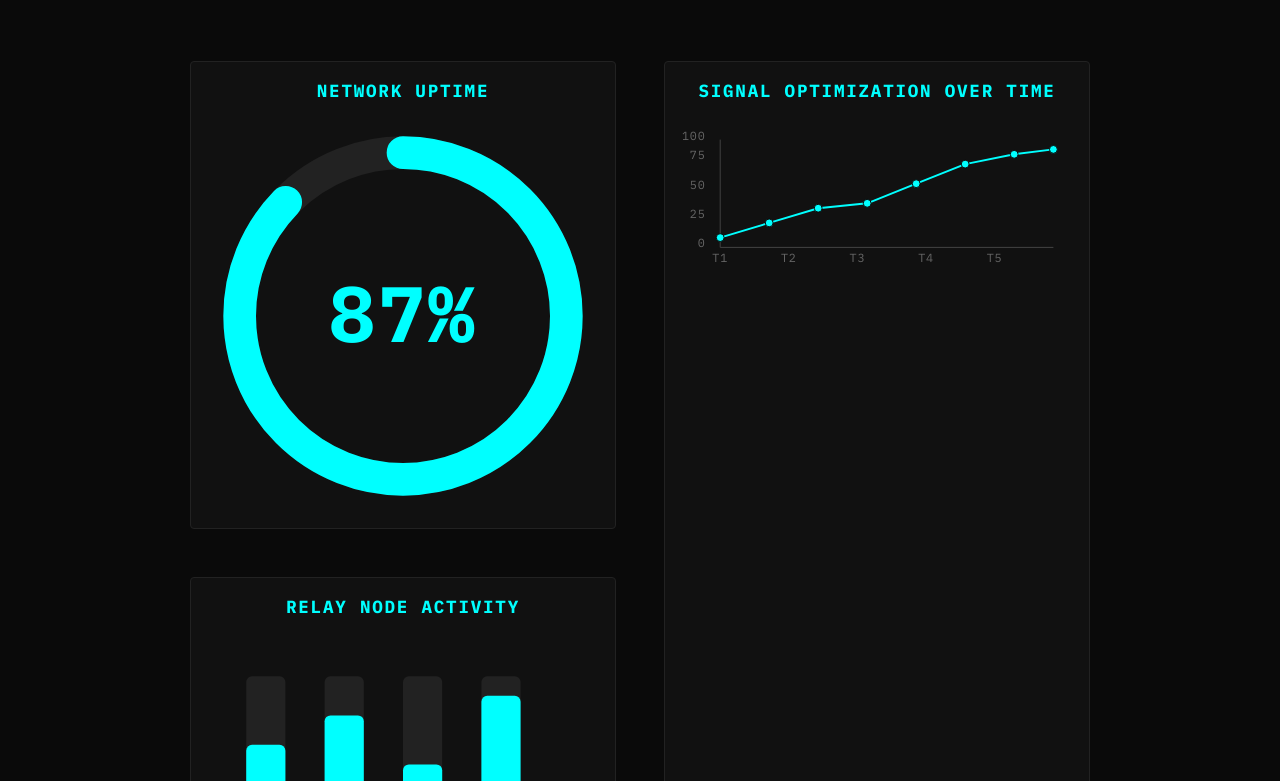
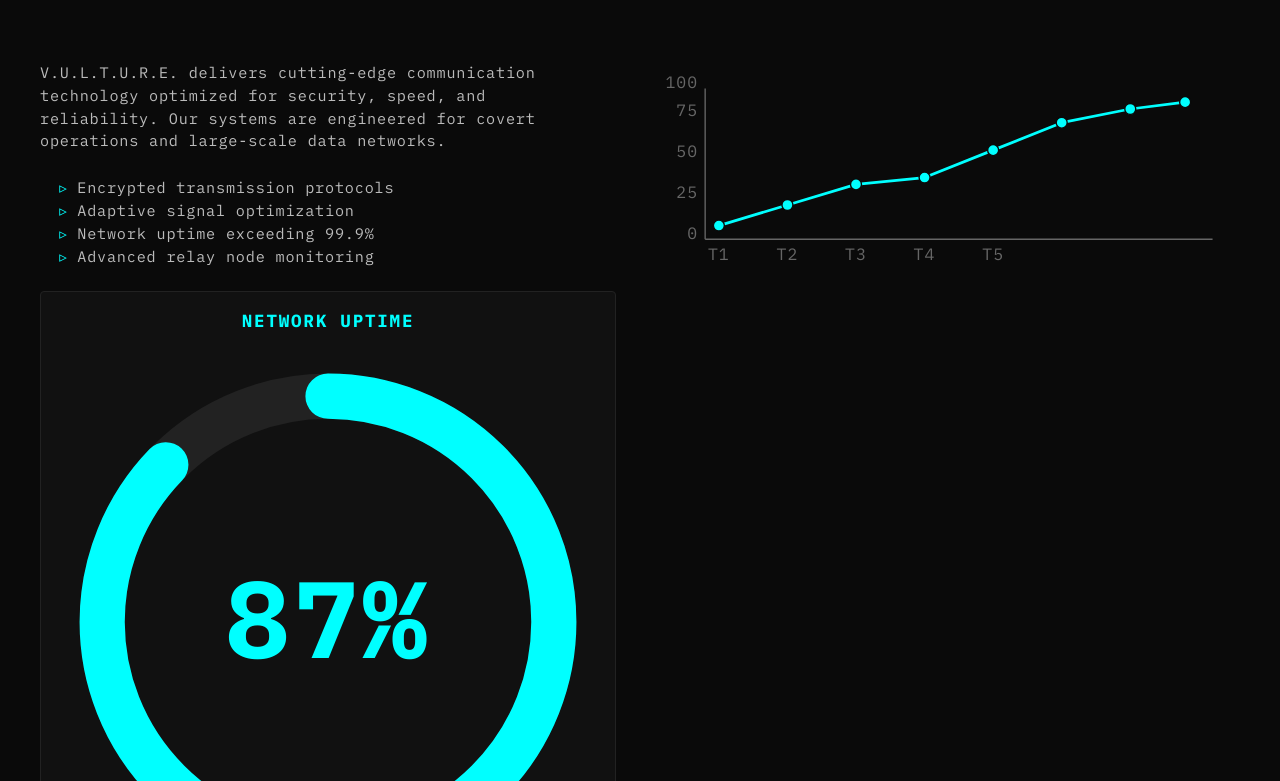
Before and after one commit to Paltogan/.vlt, a plain HTML site: page index.html in a window 1280 px wide. Shown: the part 171-952 px from the top of the page. Drawn offline with Linux system fonts and the light colour scheme.

Commit message:
Update index.html

```diff
--- a/index.html
+++ b/index.html
@@ -24,6 +24,7 @@
       display: flex;
       flex-direction: column;
       user-select: none;
+      min-width: 320px;
     }
     nav {
       background: #111;
@@ -36,6 +37,7 @@
       letter-spacing: 0.1em;
       font-size: 0.875rem;
       color: #666;
+      user-select: none;
     }
     nav .logo {
       font-weight: 700;
@@ -54,9 +56,10 @@
     }
     main {
       flex: 1 0 auto;
-      max-width: 900px;
+      width: 100vw;
+      max-width: 1200px;
       margin: 3rem auto;
-      padding: 0 1rem;
+      padding: 0 2rem;
       display: grid;
       grid-template-columns: 1fr 1fr;
       grid-gap: 3rem;
@@ -83,19 +86,20 @@
       100% { opacity: 1; }
     }
     p, ul {
-      margin: 0;
-      font-size: 0.9rem;
+      margin: 0 0 1.5rem 0;
+      font-size: 0.95rem;
       color: #bbb;
       user-select: text;
+      max-width: 550px;
     }
     ul {
       list-style: none;
-      padding-left: 1rem;
+      padding-left: 1.2rem;
     }
     ul li::before {
       content: "▹";
       color: #00ffff;
-      margin-right: 0.5rem;
+      margin-right: 0.6rem;
     }
     footer {
       flex-shrink: 0;
@@ -106,14 +110,11 @@
       border-top: 1px solid #222;
       user-select: none;
     }
-
-    /* Visual containers */
     .visual-group {
       display: flex;
       flex-direction: column;
       gap: 3rem;
     }
-
     .visual-box {
       background: #111;
       border: 1px solid #222;
@@ -122,7 +123,6 @@
       user-select: none;
       text-align: center;
     }
-
     .visual-title {
       color: #00ffff;
       font-weight: 700;
@@ -132,8 +132,6 @@
       text-transform: uppercase;
       user-select: text;
     }
-
-    /* Chart styles */
     svg {
       width: 100%;
       height: auto;
@@ -158,8 +156,6 @@
       stroke: #0a0a0a;
       stroke-width: 1;
     }
-
-    /* Radial progress */
     .radial-bg {
       fill: none;
       stroke: #222;
@@ -179,8 +175,6 @@
       font-size: 1.5rem;
       user-select: text;
     }
-
-    /* Bar chart */
     .bar {
       fill: #00ffff;
     }
@@ -204,9 +198,19 @@
   <main>
     <h1>V.U.L.T.U.R.E.</h1>
 
-    <!-- Left column with visuals -->
+    <!-- Left column: Text + visuals -->
+    <section>
+      <p>
+        V.U.L.T.U.R.E. delivers cutting-edge communication technology optimized for security, speed, and reliability. Our systems are engineered for covert operations and large-scale data networks.
+      </p>
+      <ul>
+        <li>Encrypted transmission protocols</li>
+        <li>Adaptive signal optimization</li>
+        <li>Network uptime exceeding 99.9%</li>
+        <li>Advanced relay node monitoring</li>
+      </ul>
+
       <div class="visual-group">
-      <!-- Radial progress: Network Uptime -->
         <section class="visual-box" aria-label="Network uptime">
           <div class="visual-title">Network Uptime</div>
           <svg viewBox="0 0 120 120" role="img" aria-labelledby="uptimeTitle uptimeDesc" width="100" height="100" >
@@ -224,7 +228,6 @@
           </svg>
         </section>
 
-      <!-- Bar chart: Relay Node Activity -->
         <section class="visual-box" aria-label="Relay node activity">
           <div class="visual-title">Relay Node Activity</div>
           <svg viewBox="0 0 200 120" role="img" aria-labelledby="relayTitle relayDesc" width="100%" height="100" >
@@ -240,36 +243,33 @@
             <!-- Active bars -->
             <rect class="bar" x="20" y="55" width="20" height="45" rx="3" ry="3" />
             <rect class="bar" x="60" y="40" width="20" height="60" rx="3" ry="3" />
-          <rect class="bar" x="100" y="65" width="20" height="35" rx="3" ry="3" />
-          <rect class="bar" x="140" y="30" width="20" height="70" rx="3" ry="3" />
+            <rect class="bar" x="100" y="70" width="20" height="30" rx="3" ry="3" />
+            <rect class="bar" x="140" y="35" width="20" height="65" rx="3" ry="3" />
 
             <!-- Labels -->
-          <text x="30" y="115" class="axis-label" text-anchor="middle">A</text>
-          <text x="70" y="115" class="axis-label" text-anchor="middle">B</text>
-          <text x="110" y="115" class="axis-label" text-anchor="middle">C</text>
-          <text x="150" y="115" class="axis-label" text-anchor="middle">D</text>
+            <text x="30" y="115" class="axis-label" text-anchor="middle">Node 1</text>
+            <text x="70" y="115" class="axis-label" text-anchor="middle">Node 2</text>
+            <text x="110" y="115" class="axis-label" text-anchor="middle">Node 3</text>
+            <text x="150" y="115" class="axis-label" text-anchor="middle">Node 4</text>
           </svg>
         </section>
       </div>
+    </section>
 
-    <!-- Right column with line chart -->
-    <section class="visual-box" aria-label="Signal Optimization Over Time">
-      <div class="visual-title">Signal Optimization Over Time</div>
-      <svg viewBox="0 0 400 150" role="img" aria-labelledby="title desc" width="100%" height="150" xmlns="http://www.w3.org/2000/svg" >
-        <title id="title">Line chart showing signal optimization over time</title>
-        <desc id="desc">The line steadily increases from left to right with minor fluctuations.</desc>
-
-        <!-- X-axis -->
-        <line x1="40" y1="130" x2="380" y2="130" stroke="#444" stroke-width="1"/>
-        <!-- Y-axis -->
-        <line x1="40" y1="130" x2="40" y2="20" stroke="#444" stroke-width="1"/>
+    <!-- Right column: Graph -->
+    <section>
+      <svg viewBox="0 0 420 160" aria-label="Signal Optimization Over Time" role="img" style="width: 100%; height: auto;">
+        <!-- X-axis line -->
+        <line x1="30" y1="130" x2="400" y2="130" stroke="#666" stroke-width="1" />
+        <!-- Y-axis line -->
+        <line x1="30" y1="20" x2="30" y2="130" stroke="#666" stroke-width="1" />
 
         <!-- X-axis labels -->
         <text x="40" y="145" class="axis-label" text-anchor="middle">T1</text>
-        <text x="110" y="145" class="axis-label" text-anchor="middle">T2</text>
-        <text x="180" y="145" class="axis-label" text-anchor="middle">T3</text>
-        <text x="250" y="145" class="axis-label" text-anchor="middle">T4</text>
-        <text x="320" y="145" class="axis-label" text-anchor="middle">T5</text>
+        <text x="90" y="145" class="axis-label" text-anchor="middle">T2</text>
+        <text x="140" y="145" class="axis-label" text-anchor="middle">T3</text>
+        <text x="190" y="145" class="axis-label" text-anchor="middle">T4</text>
+        <text x="240" y="145" class="axis-label" text-anchor="middle">T5</text>
 
         <!-- Y-axis labels -->
         <text x="25" y="130" class="axis-label" text-anchor="end">0</text>
```
Lines whose indentation alone changed are shown as unchanged.
